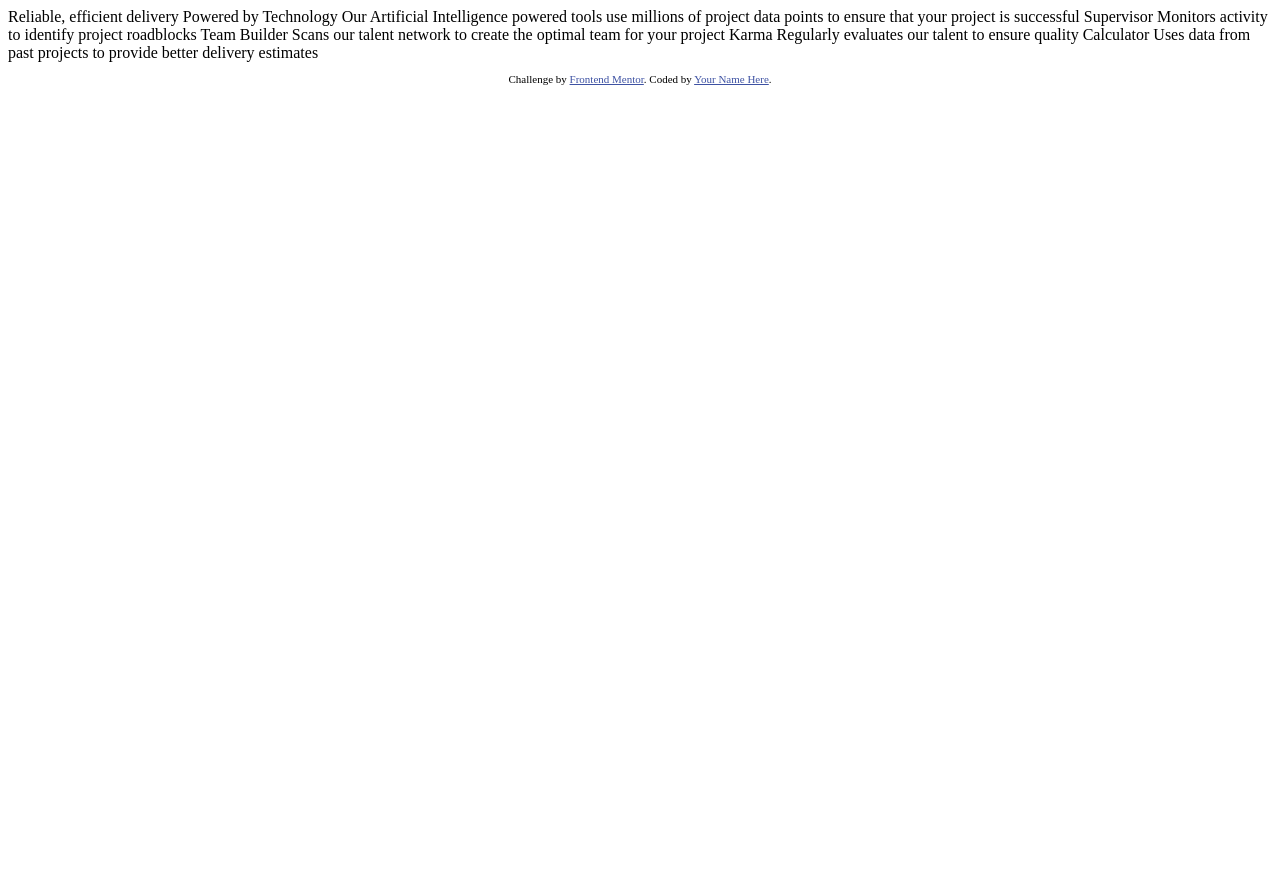
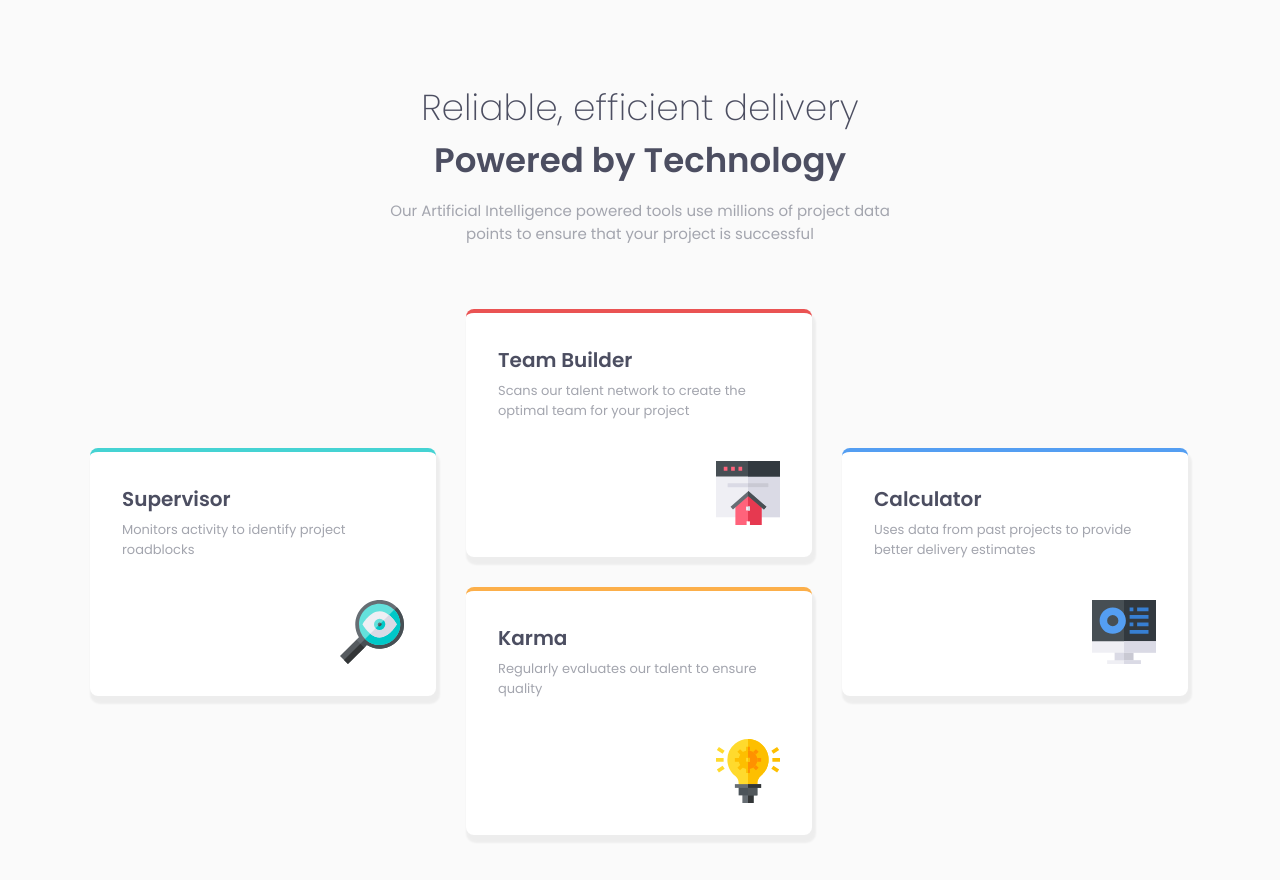
Before and after one commit to AbdugafurovaUmida/four-card-feature-section, a plain HTML site: page index.html in a window 1280 px wide. Before the commit the page ends 800 px from the top, so only its background shows below. Drawn offline with Linux system fonts and the light colour scheme.

Commit message:
feat: four-card-feature styles

```diff
--- a/index.html
+++ b/index.html
@@ -2,44 +2,56 @@
 <html lang="en">
   <head>
     <meta charset="UTF-8">
-  <meta name="viewport" content="width=device-width, initial-scale=1.0"> <!-- displays site properly based on user's device -->
-
-  <link rel="icon" type="image/png" sizes="32x32" href="./images/favicon-32x32.png">
+    <meta name="viewport" content="width=device-width, initial-scale=1.0">
+    <link rel="icon" type="image/png" sizes="32x32"
+      href="./images/favicon-32x32.png">
 
     <title>Frontend Mentor | Four card feature section</title>
-
-  <!-- Feel free to remove these styles or customise in your own stylesheet 👍 -->
-  <style>
-    .attribution { font-size: 11px; text-align: center; }
-    .attribution a { color: hsl(228, 45%, 44%); }
-  </style>
+    <link rel="stylesheet" href="style.css">
   </head>
   <body>
-
-  Reliable, efficient delivery
-  Powered by Technology
-
-  Our Artificial Intelligence powered tools use millions of project data points
-  to ensure that your project is successful
-
-  Supervisor
-  Monitors activity to identify project roadblocks
-
-  Team Builder
-  Scans our talent network to create the optimal team for your project
-
-  Karma
-  Regularly evaluates our talent to ensure quality
-
-  Calculator
-  Uses data from past projects to provide better delivery estimates
-
-
-  <footer>
-    <p class="attribution">
-      Challenge by <a href="https://www.frontendmentor.io?ref=challenge" target="_blank">Frontend Mentor</a>.
-      Coded by <a href="#">Your Name Here</a>.
-    </p>
-  </footer>
+    <div class="container">
+      <header>
+        <h2>Reliable, efficient delivery</h2>
+        <h3>Powered by Technology</h3>
+        <p>Our Artificial Intelligence powered tools use millions of project
+          data points
+          to ensure that your project is successful</p>
+      </header>
+      <main class="main">
+        <div class="grid-container">
+          <div class="card supervisor">
+            <div class="card-text">
+              <h5>Supervisor</h5>
+              <p>Monitors activity to identify project roadblocks</p>
+            </div>
+            <img src="images/icon-supervisor.svg" alt="supervisor">
+          </div>
+          <div class="card team-builder">
+            <div class="card-text">
+              <h5>Team Builder</h5>
+              <p>Scans our talent network to create the optimal team for your
+                project</p>
+            </div>
+            <img src="images/icon-team-builder.svg" alt="team-builder">
+          </div>
+          <div class="card karma">
+            <div class="card-text">
+              <h5>Karma</h5>
+              <p>Regularly evaluates our talent to ensure quality</p>
+            </div>
+            <img src="images/icon-karma.svg" alt="karma">
+          </div>
+          <div class="card calculator">
+            <div class="card-text">
+              <h5>Calculator</h5>
+              <p>Uses data from past projects to provide better delivery
+                estimates</p>
+            </div>
+            <img src="images/icon-calculator.svg" alt="calculator">
+          </div>
+        </div>
+      </main>
+    </div>
   </body>
 </html>
--- /dev/null
+++ b/style.css
@@ -0,0 +1,104 @@
+@import url('https://fonts.googleapis.com/css2?family=Poppins:wght@200;400;600&display=swap');
+
+*{
+    margin: 0;
+    padding: 0;
+}
+
+body{
+    font-family: 'Poppins', sans-serif;
+    font-size: 15px;
+    background-color: hsl(0, 0%, 98%);
+    color: hsl(229, 6%, 66%);
+}
+
+.container{
+    max-width: 1100px;
+    margin: 0 auto;
+    padding: 80px 15px 80px;
+}
+
+header{
+    text-align: center;
+}
+
+header p{
+    max-width: 540px;
+    margin: 0 auto;
+}
+
+header h2{
+    font-size: 36px;
+    font-weight: 200;
+    color: hsl(234, 12%, 34%);
+}
+
+header h3{
+    font-size: 34px;
+    font-weight: 600;
+    color: hsl(234, 12%, 34%);
+    margin-bottom: 13px;
+}
+
+.main{
+    padding-top: 64px;
+}
+
+.grid-container{
+    display: grid;
+    grid-template-columns: 346px 346px 346px;
+    grid-template-rows: auto auto auto auto auto;
+    gap: 30px;
+}
+
+.card{
+    padding: 32px;
+      background-color: hsl(0, 0%, 100%);
+  border-radius: 8px;
+  box-shadow: 2px 6px 2px 2px rgba(0, 0, 0, 0.05);
+  display: flex;
+  flex-wrap: wrap;
+  justify-content: end;
+}
+
+.card-text{
+    text-align: left;
+    margin-bottom: 40px;
+}
+
+.card-text h5{
+    color: hsl(234, 12%, 34%);
+    font-size: 20px;
+    font-weight: 600;
+    margin-bottom: 6px;
+}
+
+.card-text p{
+ /* color: hsl(232, 12%, 34%); */
+    font-size: 13px;
+    font-weight: 400;
+}
+
+.supervisor{
+     border-top: 4px solid hsl(180, 62%, 55%);
+      grid-column: 1 / 2;
+      grid-row: 2 / 4;
+}
+
+.team-builder{
+     border-top: 4px solid hsl(0, 78%, 62%);
+      grid-column: 2 / 3;
+      grid-row: 1 / 3;
+}
+
+.karma{
+     border-top: 4px solid hsl(34, 97%, 64%);
+      grid-column: 2 / 3;
+      grid-row: 3 / 5;
+}
+
+.calculator{
+    border-top: 4px solid hsl(212, 86%, 64%);
+     grid-column: 3 / 4;
+    grid-row: 2 / 4;
+}
```
Lines whose indentation alone changed are shown as unchanged.
